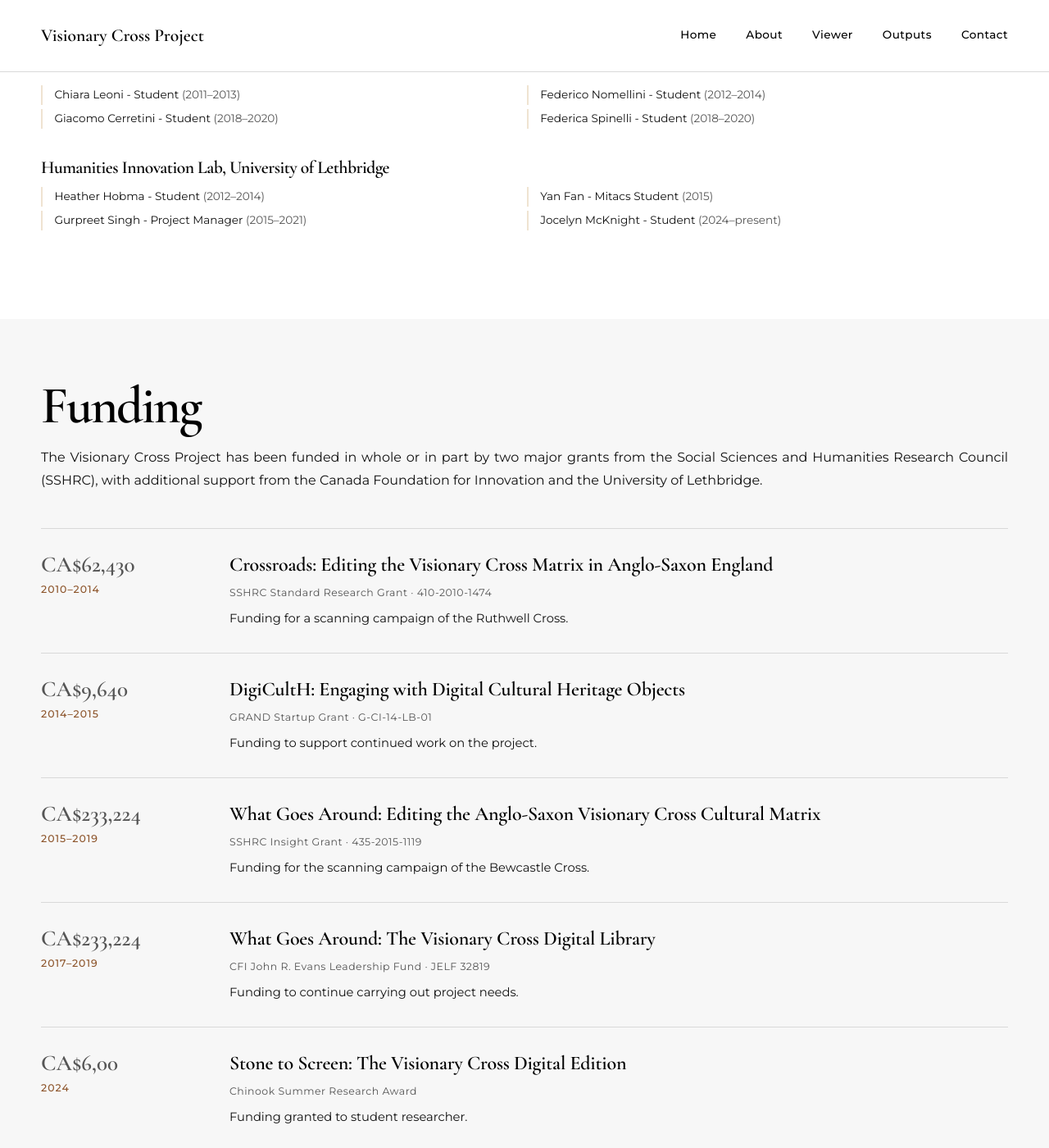
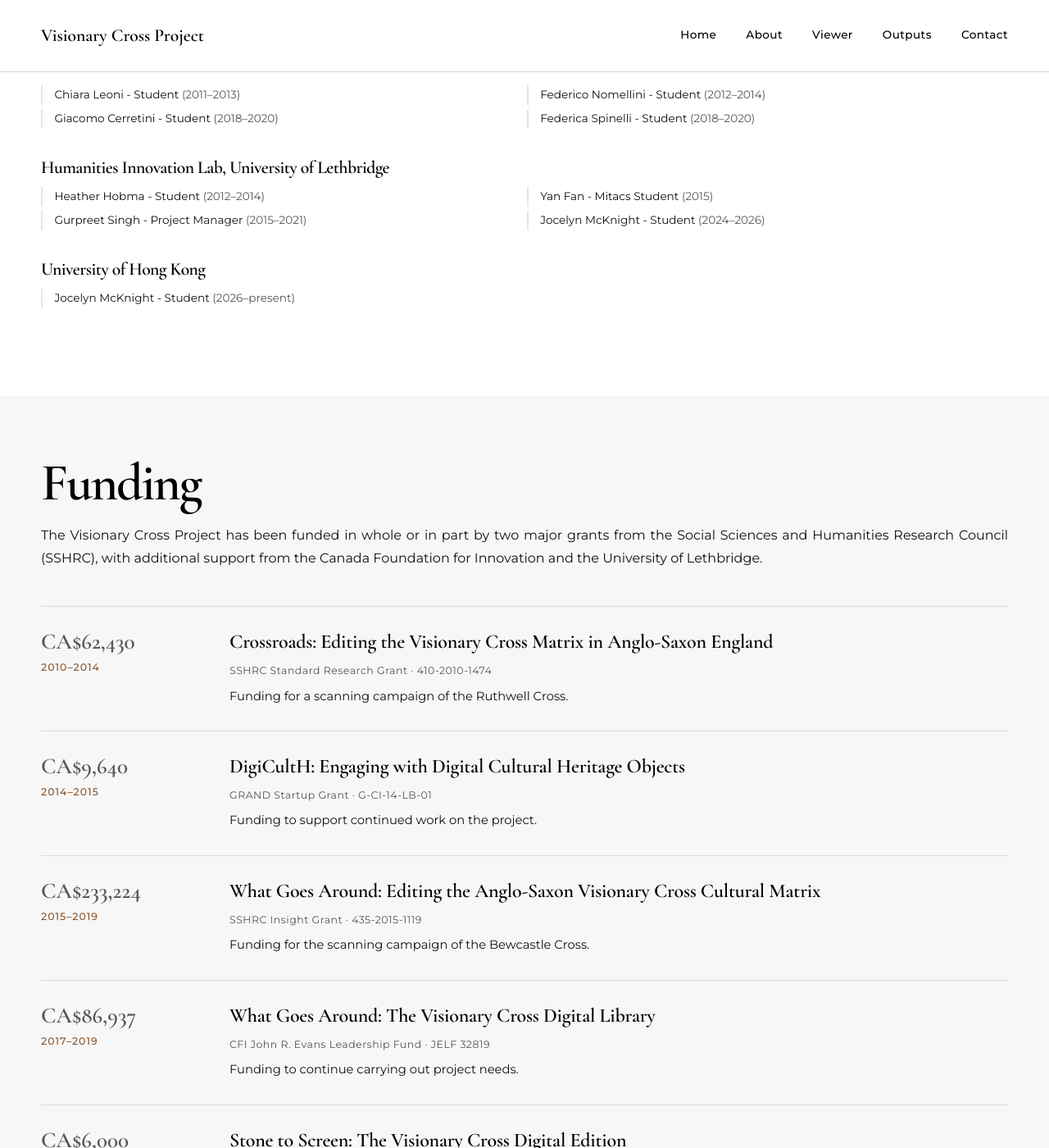
Before and after one commit to Humanities-Innovation-Lab/vcp-website, a Jekyll site: the page built from about.html, in a window 1280 px wide and 1400 px high, scrolled down 2657 px. Shown: the whole window at 82% size. Built offline with Jekyll 4.4.1, drawn with Linux system fonts in a browser that asks for light colours.

Commit message:
Correct two funding amounts and record the move to Hong Kong
The CFI John R. Evans Leadership Fund entry carried the SSHRC Insight figure,
CA$233,224, which had been copied into it; the JELF 32819 award was CA$86,937.
The Chinook award was missing a zero. Both amounts are taken from the grants
table in O'Donnell's CV, which also confirms the other three entries as they
stand.

The contributors list groups people by institution, so the move reads as the
Lethbridge years closing in 2026 and a Hong Kong group opening. The home page
already gave the current affiliation, so the two now agree.

Co-Authored-By: Claude Opus 5 (1M context) <noreply@anthropic.com>

```diff
--- a/_includes/about-funding.html
+++ b/_includes/about-funding.html
@@ -48,7 +48,7 @@
 
       <li class="funding-item">
         <div class="funding-item__stat">
-          <span class="funding-item__amount">CA$233,224</span>
+          <span class="funding-item__amount">CA$86,937</span>
           <span class="funding-item__years">2017&ndash;2019</span>
         </div>
         <div class="funding-item__body">
@@ -60,7 +60,7 @@
 
       <li class="funding-item">
         <div class="funding-item__stat">
-          <span class="funding-item__amount">CA$6,00</span>
+          <span class="funding-item__amount">CA$6,000</span>
           <span class="funding-item__years">2024</span>
         </div>
         <div class="funding-item__body">
--- a/_includes/about-members.html
+++ b/_includes/about-members.html
@@ -38,7 +38,14 @@
           <li>Heather Hobma - Student <span class="contributor__years">(2012&ndash;2014)</span></li>
           <li>Yan Fan - Mitacs Student <span class="contributor__years">(2015)</span></li>
           <li>Gurpreet Singh - Project Manager <span class="contributor__years">(2015&ndash;2021)</span></li>
-          <li>Jocelyn McKnight - Student <span class="contributor__years">(2024&ndash;present)</span></li>
+          <li>Jocelyn McKnight - Student <span class="contributor__years">(2024&ndash;2026)</span></li>
+        </ul>
+      </div>
+
+      <div class="contributors__group">
+        <h3>University of Hong Kong</h3>
+        <ul class="contributors__list">
+          <li>Jocelyn McKnight - Student <span class="contributor__years">(2026&ndash;present)</span></li>
         </ul>
       </div>
     </div>
```
